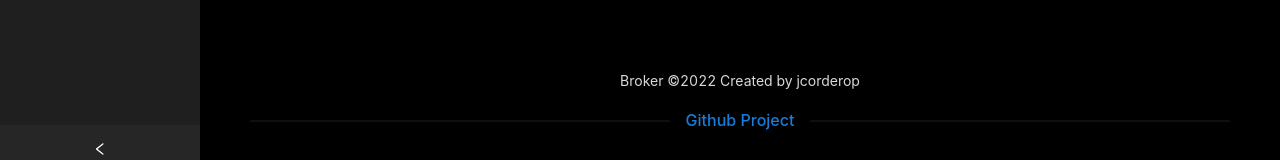
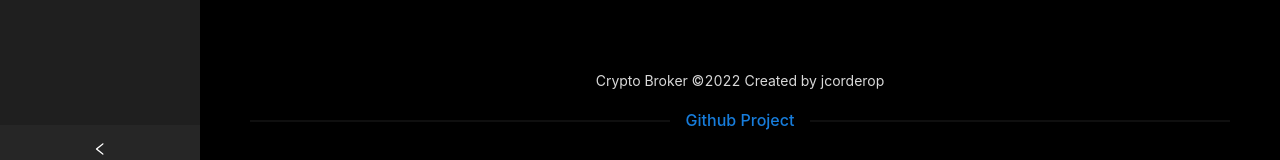
Before and after one commit to jcorderop/spring-boot-fullstack, a React (Create React App) app in the folder src/frontend/: page / in a window 1280 px wide. Shown: the part 627-787 px from the top of the page. Built offline with nearby package versions, Linux system fonts and the light colour scheme.

Commit message:
added - new deploy

```diff
--- a/src/frontend/src/App.js
+++ b/src/frontend/src/App.js
@@ -287,9 +287,12 @@ function App() {
                 {componentsSwitch(selectedMenuItem)}
             </Content>
             <Footer style={{ textAlign: 'center' }}>
-                <div>Broker ©2022 Created by jcorderop</div>
+                <div>Crypto Broker ©2022 Created by jcorderop</div>
                 <Divider>
-                    <a href="https://github.com/jcorderop/spring-boot-fullstack">
+                    <a
+                        rel="noreferrer"
+                        target="_blank"
+                        href="https://github.com/jcorderop/spring-boot-fullstack">
                         Github Project
                     </a>
                 </Divider>
```
Also changed, not shown: 1 other file (tests, documents, lock files or other folders).
